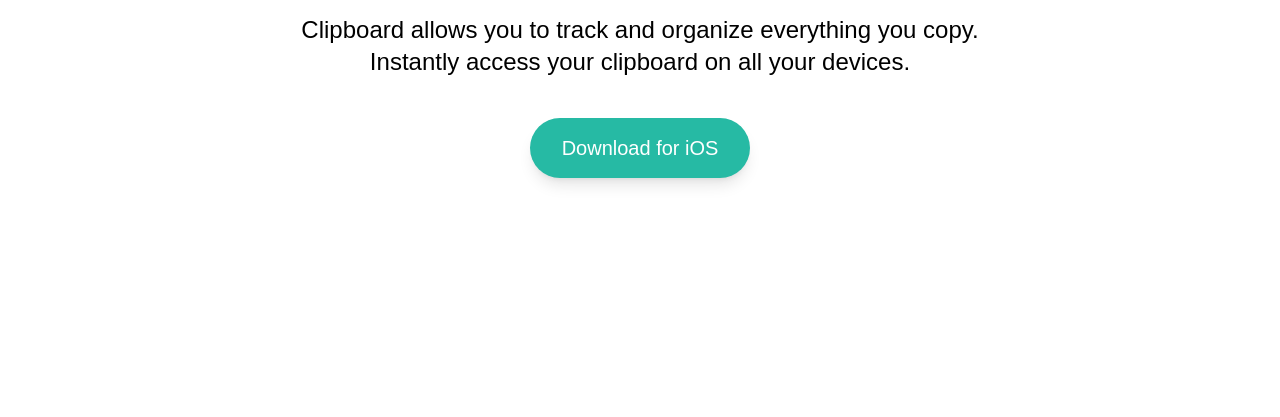
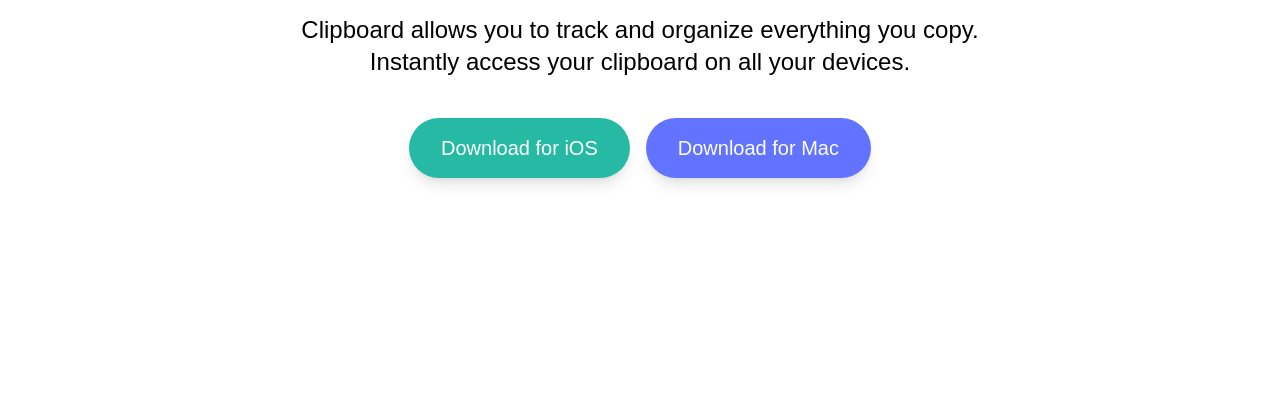
Before and after one commit to zohaib2005/tailwind-clipboard-website, a website: page index.html in a window 1280 px wide. Shown: the part 383-800 px from the top of the page. Drawn offline with Linux system fonts and the light colour scheme; a web font is replaced by a local one.

Commit message:
download for mac button

```diff
--- a/index.html
+++ b/index.html
@@ -34,6 +34,10 @@
             class="p-4 px-8 rounded-full shadow-lg bg-strongCyan duration-200 hover:opacity-80"
             >Download for iOS</a
           >
+          <a
+          class="p-4 px-8 rounded-full shadow-lg bg-lightBlue duration-200 hover:opacity-80"
+          >Download for Mac</a
+        >
         </div>
       </div>
     </section>
```
Also changed, not shown: css/style.css.
